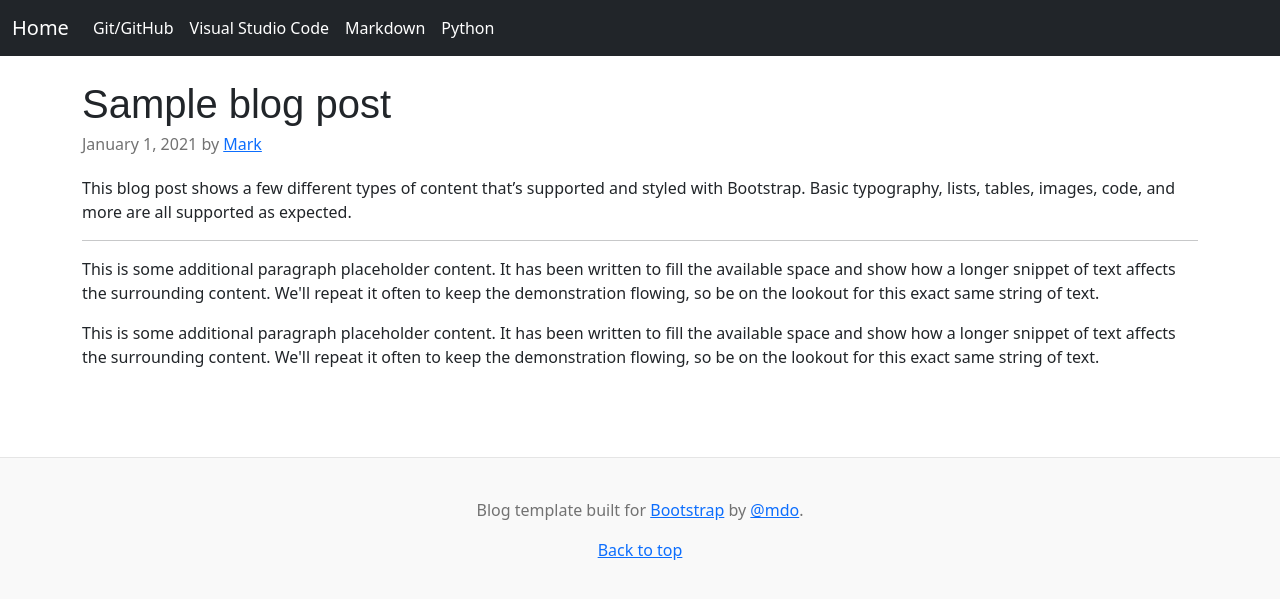
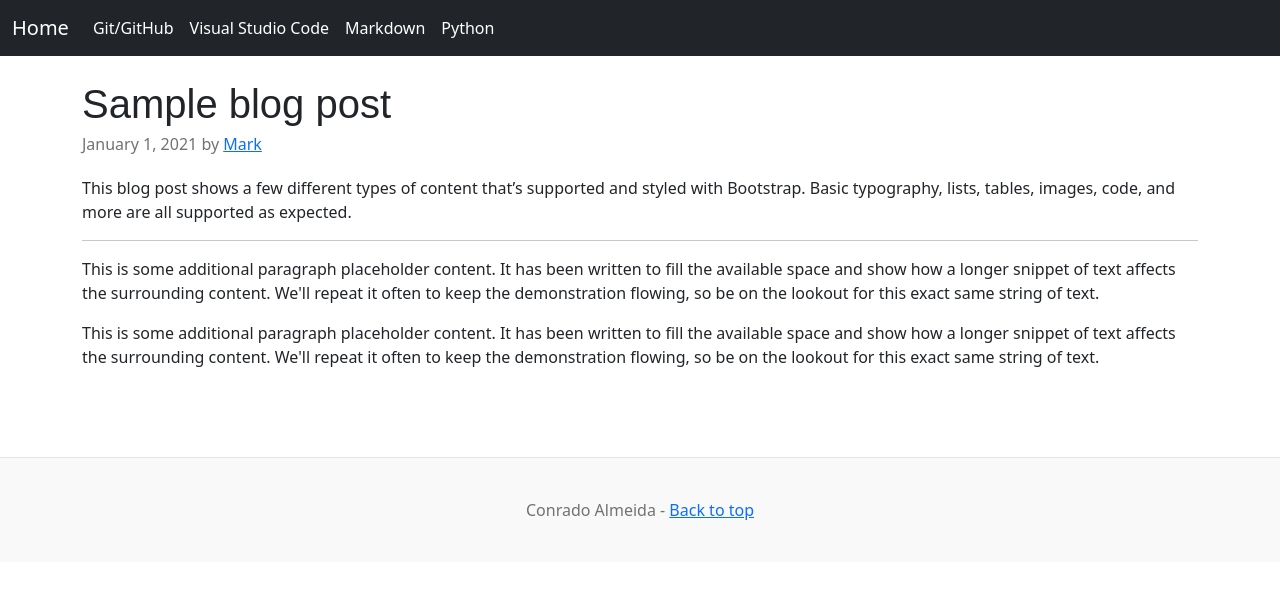
Before and after one commit to ConradoAlmeida/cheatsheets, a Jekyll site: the page built from index.html, in a window 1280 px wide. Shown: the top 599 px of the page. Built offline with Jekyll 4.4.1, drawn with Linux system fonts in a browser that asks for light colours.

Commit message:
conteudo do footer

```diff
--- a/_layouts/default.html
+++ b/_layouts/default.html
@@ -90,8 +90,7 @@
 </main>
 
 <footer class="blog-footer">
-  <p>Blog template built for <a href="https://getbootstrap.com/">Bootstrap</a> by <a href="https://twitter.com/mdo">@mdo</a>.</p>
-  <p>
+  <p>Conrado Almeida -
     <a href="#">Back to top</a>
   </p>
 </footer>
```
